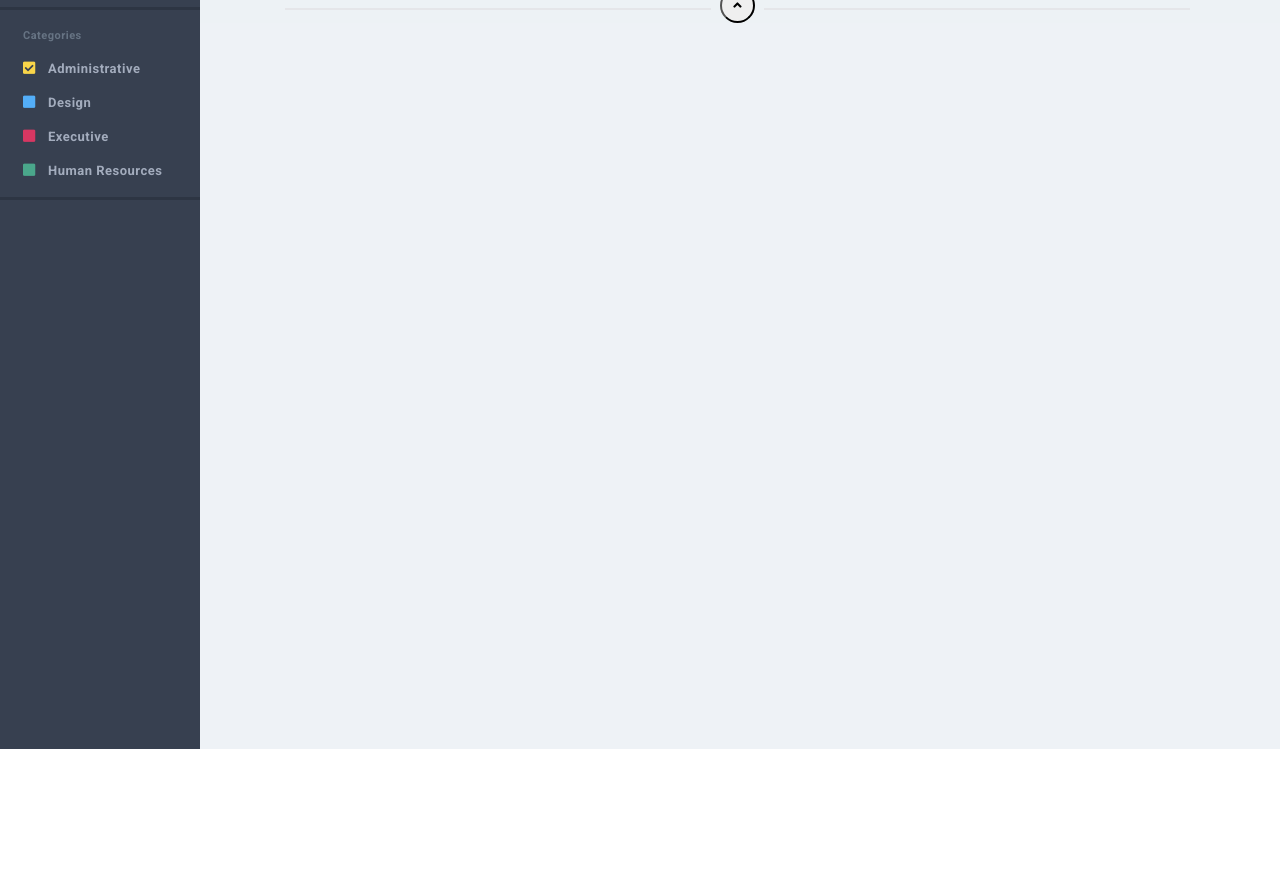
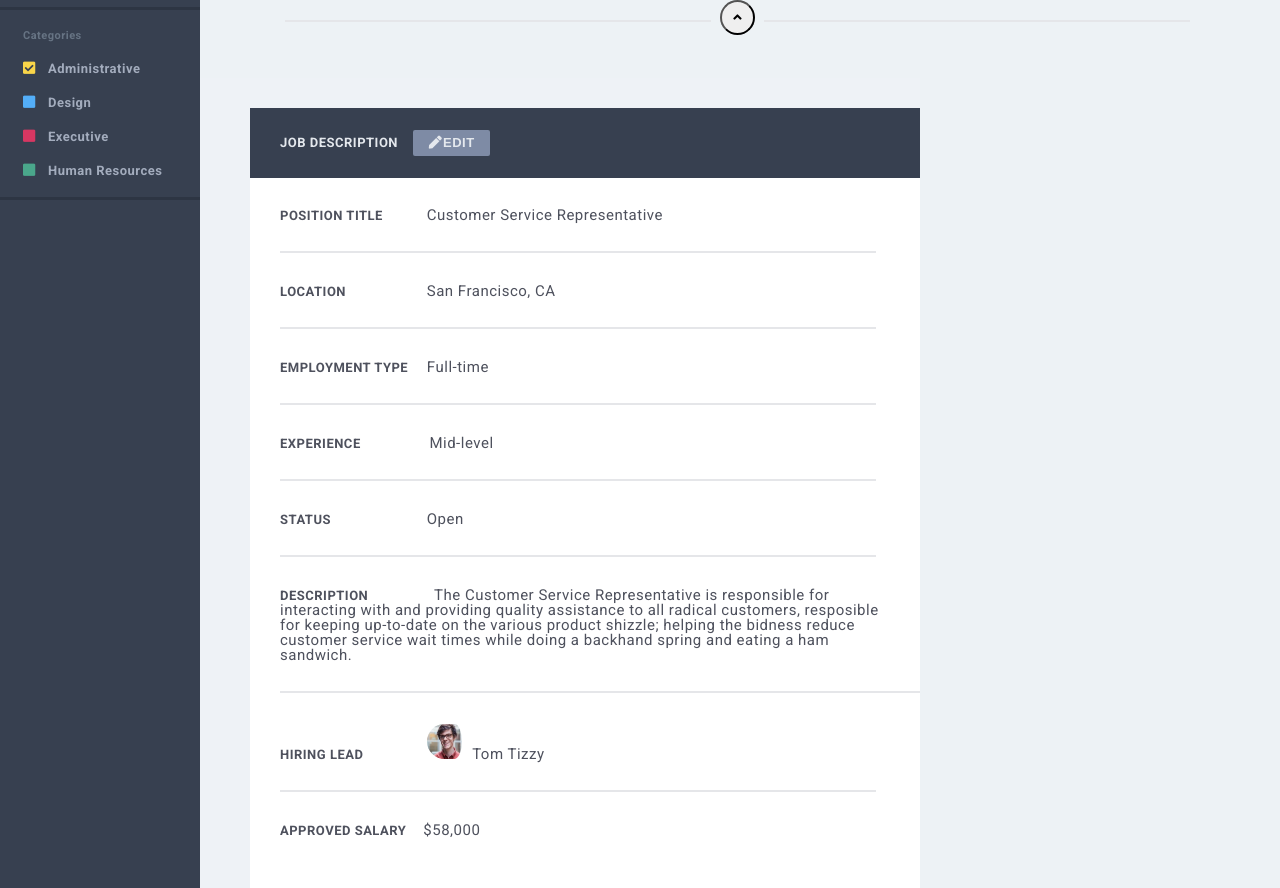
Before and after one commit to ashleylevi/al-comp-challenge-3, a plain HTML site: page index.html in a window 1280 px wide. Shown: the part 600-1488 px from the top of the page. Before the commit the page ends 1349 px from the top, so only its background shows below. Drawn offline with Linux system fonts and the light colour scheme.

Commit message:
Added job description grid

```diff
--- a/index.html
+++ b/index.html
@@ -152,7 +152,7 @@
           <hr class="right">
         </div>
       </section>
-    <!-- <main class="job-posting">
+    <main class="job-posting">
 
       <div class="description-title">
         <h1>JOB DESCRIPTION</h1>
@@ -171,11 +171,11 @@
       <hr class="job-hr">
       <p>DESCRIPTION <span class="job-span six">The Customer Service Representative is responsible for interacting with and providing quality assistance to all radical customers, resposible for keeping up-to-date on the various product shizzle; helping the bidness reduce customer service wait times while doing a backhand spring and eating a ham sandwich.</span></p>
       <hr class="job-hr seven">
-      <p>HIRING LEAD <span class="job-span seven">Tom Tizzy</span></p>
+      <p>HIRING LEAD <span class="job-span seven"><img src="lead.png"class="lead">Tom Tizzy</span></p>
       <hr class="job-hr">
       <p>APPROVED SALARY<span class="job-span eight">$58,000</span></p>
 
-      </div> -->
+      </div>
 
     </main>
     <aside>
--- a/styles.css
+++ b/styles.css
@@ -574,7 +574,7 @@ hr {
 }
 
 .six {
-  padding-left: 60px;
+  padding-left: 62px;
 
 }
 .seven {
@@ -582,8 +582,14 @@ hr {
 
 }
 .eight {
-  padding-left: 60px;
+  padding-left: 17px;
+}
 
+.lead{
+  width: 35px;
+  height: 35px;
+  border-radius: 50px;
+  padding-right: 10px;
 }
 
 aside {
```
Also changed, not shown: lead.png (added).
